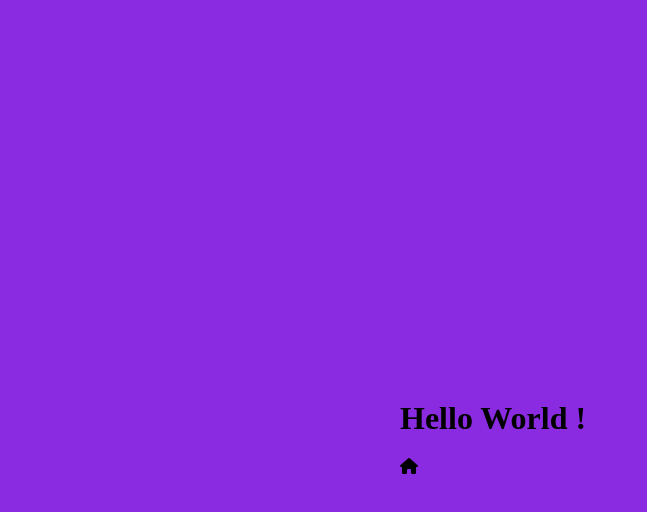
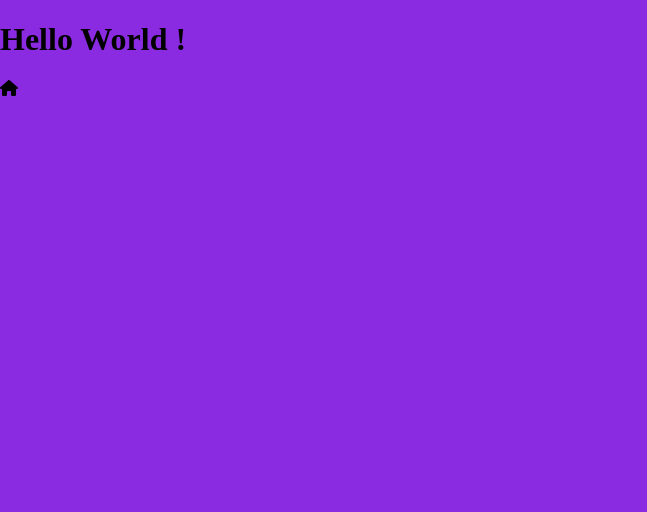
Before and after one commit to MKhanloo/template-test, a plain HTML site: page index.html in a window 1280 px wide. Shown: the whole page, without its empty margins (0-647 px from the left). Drawn offline with Linux system fonts and the light colour scheme.

Commit message:
Hello World

```diff
--- a/style.css
+++ b/style.css
@@ -3,6 +3,7 @@ html {
 }
 
 body {
-    margin: 50vh;
+    margin: 0;
+    min-height: 100vh;
     background-color: blueviolet;
 }
```
